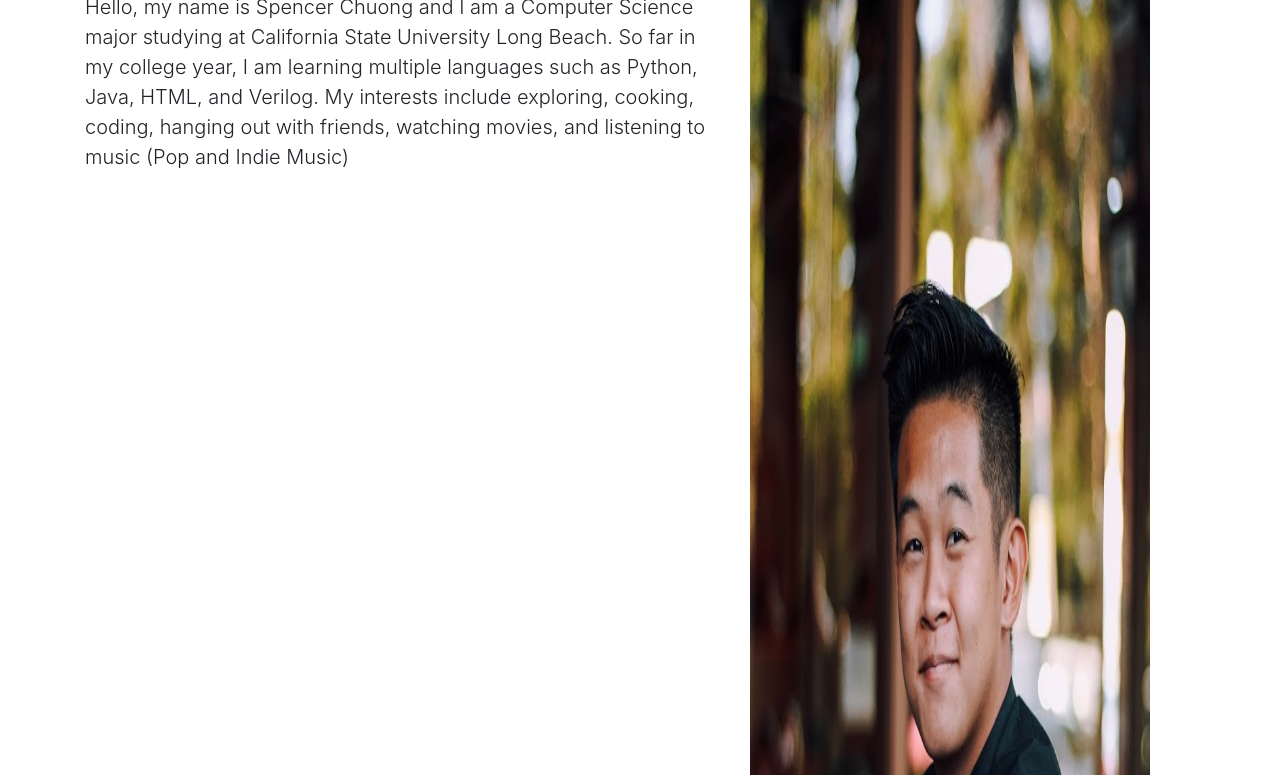
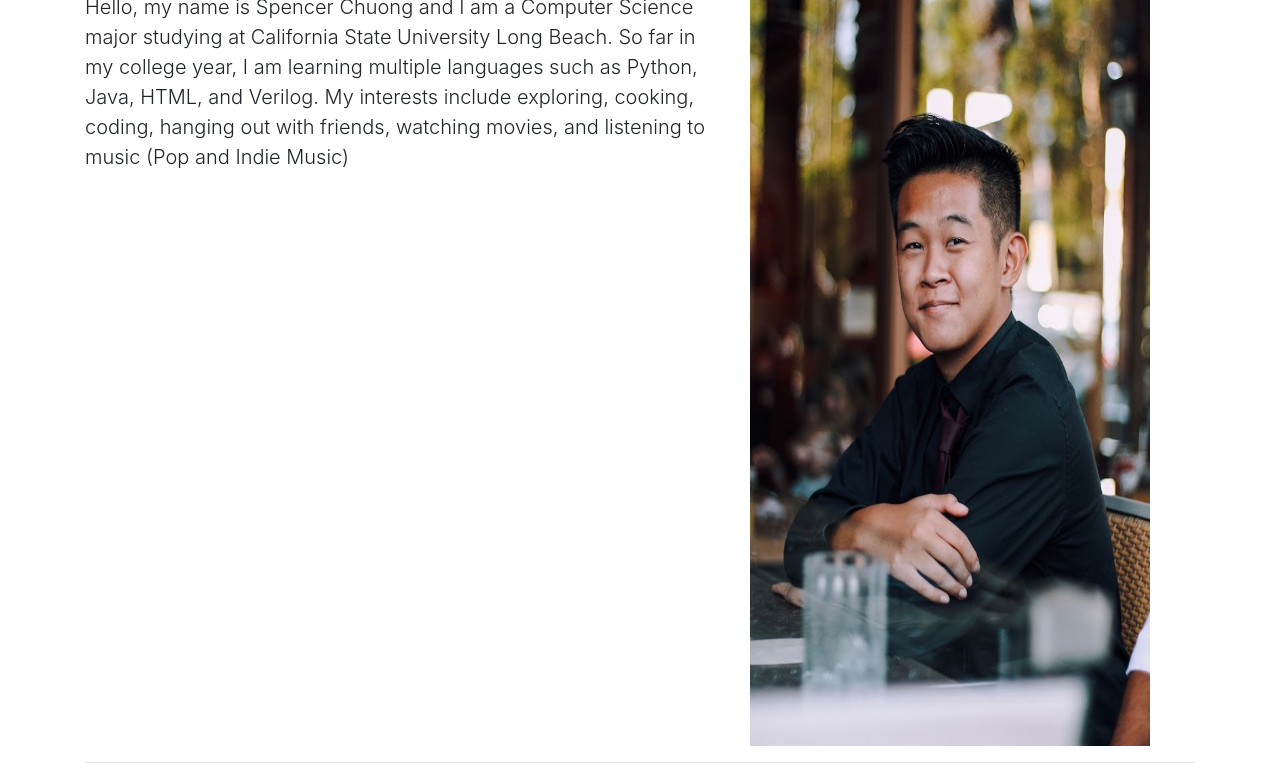
Before and after one commit to skchuong100/Bootstrap_Assignment, a plain HTML site: page index.html in a window 1280 px wide. Shown: the part 353-1128 px from the top of the page. Drawn offline with nearby package versions, Linux system fonts and the light colour scheme.

Commit message:
Update index.html

```diff
--- a/index.html
+++ b/index.html
@@ -32,7 +32,7 @@
         <p class="lead">Hello, my name is Spencer Chuong and I am a Computer Science major studying at California State University Long Beach. So far in my college year, I am learning multiple languages such as Python, Java, HTML, and Verilog. My interests include exploring, cooking, coding, hanging out with friends, watching movies, and listening to music (Pop and Indie Music)</p>
       </div>
       <div class="col-md-5">
-        <img src="Chuong.jpg" alt="Spencer Chuong" width="400" height="1600">
+        <img src="Chuong.jpg" alt="Spencer Chuong" width="400" height="800">
 
       </div>
     </div>
```
